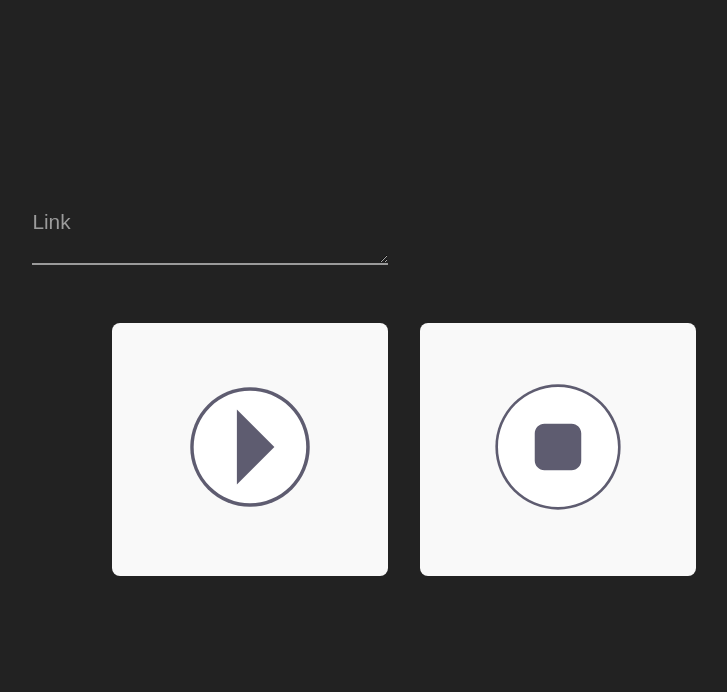
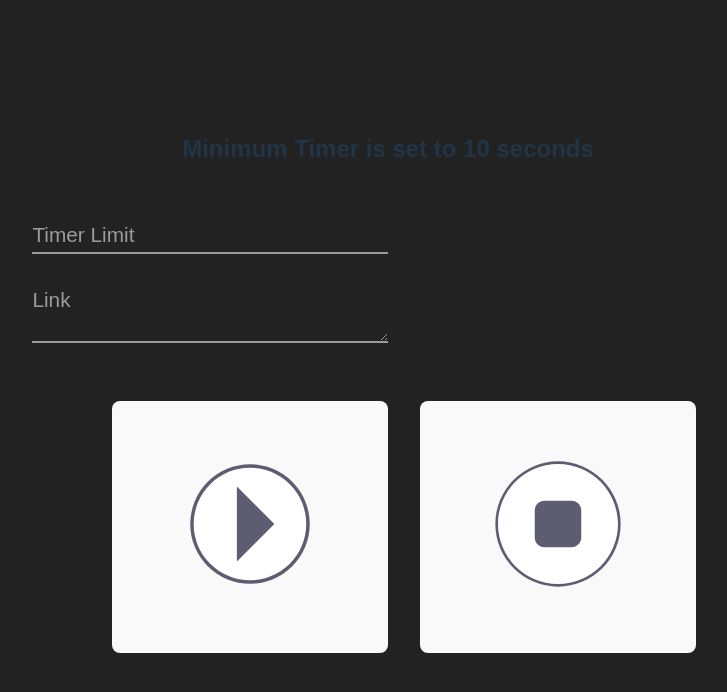
Before and after one commit to RhitManandhar/test, a React (Vite) app: page / in a window 1280 px wide. Shown: the top 692 px of the page, without its empty margins (252-979 px from the left). Built offline with nearby package versions, Linux system fonts and the light colour scheme.

Commit message:
feat: stop music at random time

```diff
--- a/src/App.tsx
+++ b/src/App.tsx
@@ -3,13 +3,15 @@ import playLogo from '/play.svg'
 import stopLogo from '/stop.svg'
 import pauseLogo from '/pause.svg'
 import './App.css'
-import YouTube, {YouTubePlayer} from "react-youtube";
+import YouTube, {YouTubeEvent, YouTubePlayer} from "react-youtube";
+import {getRndNumber} from "./utils/helper.ts";
 
 
 function App() {
     const [player, setPlayer] = useState<YouTubePlayer|null>(null);
     const [isPaused, setIsPaused] = useState(false);
   const [song, setSong] = useState('nIhs1T7OcZg');
+  const [limit, setLimit] = useState<number>(60);
     const opts = {
         height: "0", // Hide the video
         width: "0",
@@ -19,13 +21,19 @@ function App() {
             rel: 0, // Disable related videos
         },
     };
-    const onReady = (event:any) => {
+    const onReady = (event: YouTubeEvent) => {
         setPlayer(event.target);
     };
 
     const play = () => {
         if (player) player.playVideo();
         setIsPaused(true);
+        const randomNumber = getRndNumber(10,limit);
+        console.log('randomNumber', randomNumber);
+        setTimeout(()=>{
+            console.log('Timeout !!')
+            pause()
+        },randomNumber*1000)
     };
 
     const pause = () => {
@@ -48,19 +56,25 @@ function App() {
 
   return (
       <>
-          <div className="form__group field" >
-              <textarea className="form__field" placeholder="Name" name="name" id='name' onChange={(e) => getVideoId(e.target.value)}/>
+          <h4>Minimum Timer is set to 10 seconds</h4>
+          <div className="form__group field">
+              <input className="form__field" placeholder="50" name="timer" id='timer' type='number'
+                        onChange={(e) => setLimit(parseInt(e.target.value))}/>
+              <label htmlFor="timerLimit" className="form__label">Timer Limit</label>
+          </div>
+          <div className="form__group field">
+              <textarea className="form__field" placeholder="Link" name="link" id='link'
+                        onChange={(e) => getVideoId(e.target.value)}/>
               <label htmlFor="name" className="form__label">Link</label>
           </div>
           <div className="mainBox">
               <YouTube videoId={song} opts={opts} onReady={onReady}/>
-              <button onClick={isPaused?pause:play}>
-                  <img src={isPaused?pauseLogo:playLogo} className="logo" alt="Play Pause Logo"/>
+              <button onClick={isPaused ? pause : play}>
+                  <img src={isPaused ? pauseLogo : playLogo} className="logo" alt="Play Pause Logo"/>
               </button>
               <button onClick={stop}>
                   <img src={stopLogo} className="logo" alt="Stop Logo"/>
               </button>
-
           </div>
       </>
   )
--- /dev/null
+++ b/src/utils/helper.ts
@@ -0,0 +1,3 @@
+export const getRndNumber= (min:number, max:number) =>{
+    return Math.floor(Math.random() * (max - min) ) + min;
+}
```
